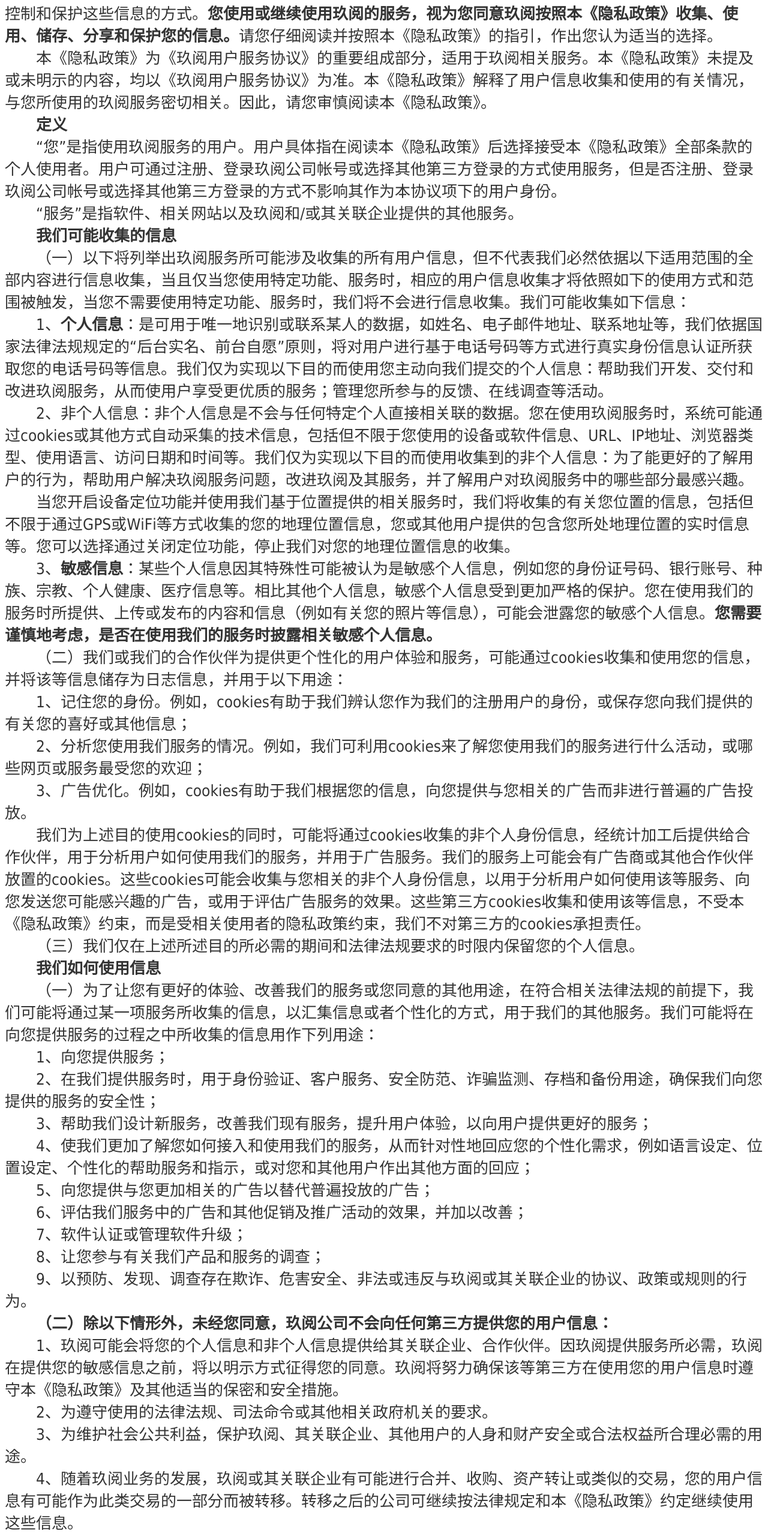
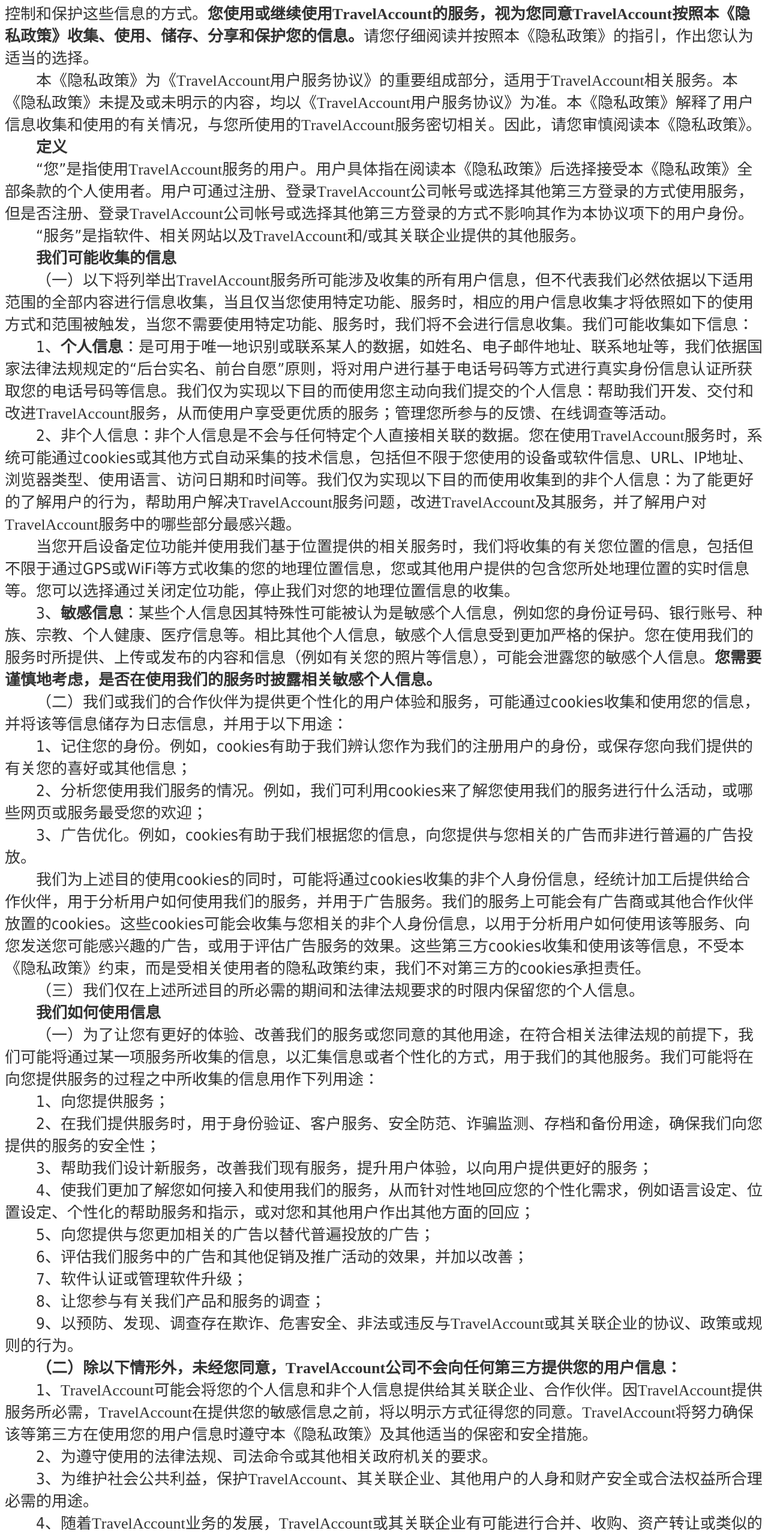
Before and after one commit to ruoling124/BKAidet.github.io, a plain HTML site: page index.html in a window 1280 px wide. Shown: the part 163-2720 px from the top of the page at 60% size. Drawn offline with Linux system fonts and the light colour scheme.

Commit message:
Update index.html

```diff
--- a/index.html
+++ b/index.html
@@ -17,17 +17,17 @@
   </style>
 </head>
 <body>
-<h4 style="margin: 0.0px 0.0px 0.0px 0.0px; text-align: center; line-height: 45.0px; font: 32.0px 'PingFang SC Semibold'; color: #333333; -webkit-text-stroke: #333333"><span class="s1"><b>玖阅隐私政策</b></span></h4>
+<h4 style="margin: 0.0px 0.0px 0.0px 0.0px; text-align: center; line-height: 45.0px; font: 32.0px 'PingFang SC Semibold'; color: #333333; -webkit-text-stroke: #333333"><span class="s1"><b>TravelAccount隐私政策</b></span></h4>
 <p class="p2"><span class="s2"><b>引言</b></span></p>
-<p class="p3"><span class="s3">您在使用我们的服务时，我们可能会收集和使用您的相关信息。我们希望通过本《隐私政策》向您说明，在使用我们的服务时，我们如何收集、使用、储存、分享和保护这些信息，以及我们为您提供的了解、更新、控制和保护这些信息的方式。<b>您使用或继续使用玖阅的服务，视为您同意玖阅按照本《隐私政策》收集、使用、储存、分享和保护您的信息。</b>请您仔细阅读并按照本《隐私政策》的指引，作出您认为适当的选择。</span></p>
-<p class="p3"><span class="s3">本《隐私政策》为《玖阅用户服务协议》的重要组成部分，适用于玖阅相关服务。本《隐私政策》未提及或未明示的内容，均以《玖阅用户服务协议》为准。本《隐私政策》解释了用户信息收集和使用的有关情况，与您所使用的玖阅服务密切相关。因此，请您审慎阅读本《隐私政策》。</span></p>
+<p class="p3"><span class="s3">您在使用我们的服务时，我们可能会收集和使用您的相关信息。我们希望通过本《隐私政策》向您说明，在使用我们的服务时，我们如何收集、使用、储存、分享和保护这些信息，以及我们为您提供的了解、更新、控制和保护这些信息的方式。<b>您使用或继续使用TravelAccount的服务，视为您同意TravelAccount按照本《隐私政策》收集、使用、储存、分享和保护您的信息。</b>请您仔细阅读并按照本《隐私政策》的指引，作出您认为适当的选择。</span></p>
+<p class="p3"><span class="s3">本《隐私政策》为《TravelAccount用户服务协议》的重要组成部分，适用于TravelAccount相关服务。本《隐私政策》未提及或未明示的内容，均以《TravelAccount用户服务协议》为准。本《隐私政策》解释了用户信息收集和使用的有关情况，与您所使用的TravelAccount服务密切相关。因此，请您审慎阅读本《隐私政策》。</span></p>
 <p class="p2"><span class="s2"><b>定义</b></span></p>
-<p class="p4"><span class="s4">“</span><span class="s3">您</span><span class="s4">”</span><span class="s3">是指使用玖阅服务的用户。用户具体指在阅读本《隐私政策》后选择接受本《隐私政策》全部条款的个人使用者。用户可通过注册、登录玖阅公司帐号或选择其他第三方登录的方式使用服务，但是否注册、登录玖阅公司帐号或选择其他第三方登录的方式不影响其作为本协议项下的用户身份。</span></p>
-<p class="p4"><span class="s4">“</span><span class="s3">服务</span><span class="s4">”</span><span class="s3">是指软件、相关网站以及玖阅和</span><span class="s4">/</span><span class="s3">或其关联企业提供的其他服务。</span></p>
+<p class="p4"><span class="s4">“</span><span class="s3">您</span><span class="s4">”</span><span class="s3">是指使用TravelAccount服务的用户。用户具体指在阅读本《隐私政策》后选择接受本《隐私政策》全部条款的个人使用者。用户可通过注册、登录TravelAccount公司帐号或选择其他第三方登录的方式使用服务，但是否注册、登录TravelAccount公司帐号或选择其他第三方登录的方式不影响其作为本协议项下的用户身份。</span></p>
+<p class="p4"><span class="s4">“</span><span class="s3">服务</span><span class="s4">”</span><span class="s3">是指软件、相关网站以及TravelAccount和</span><span class="s4">/</span><span class="s3">或其关联企业提供的其他服务。</span></p>
 <p class="p2"><span class="s2"><b>我们可能收集的信息</b></span></p>
-<p class="p3"><span class="s3">（一）以下将列举出玖阅服务所可能涉及收集的所有用户信息，但不代表我们必然依据以下适用范围的全部内容进行信息收集，当且仅当您使用特定功能、服务时，相应的用户信息收集才将依照如下的使用方式和范围被触发，当您不需要使用特定功能、服务时，我们将不会进行信息收集。我们可能收集如下信息：</span></p>
-<p class="p4"><span class="s4">1</span><span class="s3">、<b>个人信息</b>：是可用于唯一地识别或联系某人的数据，如姓名、电子邮件地址、联系地址等，我们依据国家法律法规规定的</span><span class="s4">“</span><span class="s3">后台实名、前台自愿</span><span class="s4">”</span><span class="s3">原则，将对用户进行基于电话号码等方式进行真实身份信息认证所获取您的电话号码等信息。我们仅为实现以下目的而使用您主动向我们提交的个人信息：帮助我们开发、交付和改进玖阅服务，从而使用户享受更优质的服务；管理您所参与的反馈、在线调查等活动。</span></p>
-<p class="p4"><span class="s4">2</span><span class="s3">、非个人信息：非个人信息是不会与任何特定个人直接相关联的数据。您在使用玖阅服务时，系统可能通过</span><span class="s4">cookies</span><span class="s3">或其他方式自动采集的技术信息，包括但不限于您使用的设备或软件信息、</span><span class="s4">URL</span><span class="s3">、</span><span class="s4">IP</span><span class="s3">地址、浏览器类型、使用语言、访问日期和时间等。我们仅为实现以下目的而使用收集到的非个人信息：为了能更好的了解用户的行为，帮助用户解决玖阅服务问题，改进玖阅及其服务，并了解用户对玖阅服务中的哪些部分最感兴趣。</span></p>
+<p class="p3"><span class="s3">（一）以下将列举出TravelAccount服务所可能涉及收集的所有用户信息，但不代表我们必然依据以下适用范围的全部内容进行信息收集，当且仅当您使用特定功能、服务时，相应的用户信息收集才将依照如下的使用方式和范围被触发，当您不需要使用特定功能、服务时，我们将不会进行信息收集。我们可能收集如下信息：</span></p>
+<p class="p4"><span class="s4">1</span><span class="s3">、<b>个人信息</b>：是可用于唯一地识别或联系某人的数据，如姓名、电子邮件地址、联系地址等，我们依据国家法律法规规定的</span><span class="s4">“</span><span class="s3">后台实名、前台自愿</span><span class="s4">”</span><span class="s3">原则，将对用户进行基于电话号码等方式进行真实身份信息认证所获取您的电话号码等信息。我们仅为实现以下目的而使用您主动向我们提交的个人信息：帮助我们开发、交付和改进TravelAccount服务，从而使用户享受更优质的服务；管理您所参与的反馈、在线调查等活动。</span></p>
+<p class="p4"><span class="s4">2</span><span class="s3">、非个人信息：非个人信息是不会与任何特定个人直接相关联的数据。您在使用TravelAccount服务时，系统可能通过</span><span class="s4">cookies</span><span class="s3">或其他方式自动采集的技术信息，包括但不限于您使用的设备或软件信息、</span><span class="s4">URL</span><span class="s3">、</span><span class="s4">IP</span><span class="s3">地址、浏览器类型、使用语言、访问日期和时间等。我们仅为实现以下目的而使用收集到的非个人信息：为了能更好的了解用户的行为，帮助用户解决TravelAccount服务问题，改进TravelAccount及其服务，并了解用户对TravelAccount服务中的哪些部分最感兴趣。</span></p>
 <p class="p3"><span class="s3">当您开启设备定位功能并使用我们基于位置提供的相关服务时，我们将收集的有关您位置的信息，包括但不限于通过</span><span class="s4">GPS</span><span class="s3">或</span><span class="s4">WiFi</span><span class="s3">等方式收集的您的地理位置信息，您或其他用户提供的包含您所处地理位置的实时信息等。您可以选择通过关闭定位功能，停止我们对您的地理位置信息的收集。</span></p>
 <p class="p4"><span class="s4">3</span><span class="s3">、<b>敏感信息</b>：某些个人信息因其特殊性可能被认为是敏感个人信息，例如您的身份证号码、银行账号、种族、宗教、个人健康、医疗信息等。相比其他个人信息，敏感个人信息受到更加严格的保护。您在使用我们的服务时所提供、上传或发布的内容和信息（例如有关您的照片等信息），可能会泄露您的敏感个人信息。<b>您需要谨慎地考虑，是否在使用我们的服务时披露相关敏感个人信息。</b></span></p>
 <p class="p3"><span class="s3">（二）我们或我们的合作伙伴为提供更个性化的用户体验和服务，可能通过</span><span class="s4">cookies</span><span class="s3">收集和使用您的信息，并将该等信息储存为日志信息，并用于以下用途：</span></p>
@@ -46,32 +46,32 @@
 <p class="p4"><span class="s4">6</span><span class="s3">、评估我们服务中的广告和其他促销及推广活动的效果，并加以改善；</span></p>
 <p class="p4"><span class="s4">7</span><span class="s3">、软件认证或管理软件升级；</span></p>
 <p class="p4"><span class="s4">8</span><span class="s3">、让您参与有关我们产品和服务的调查；</span></p>
-<p class="p4"><span class="s4">9</span><span class="s3">、以预防、发现、调查存在欺诈、危害安全、非法或违反与玖阅或其关联企业的协议、政策或规则的行为。</span></p>
-<p class="p2"><span class="s2"><b>（二）除以下情形外，未经您同意，玖阅公司不会向任何第三方提供您的用户信息：</b></span></p>
-<p class="p4"><span class="s4">1</span><span class="s3">、玖阅可能会将您的个人信息和非个人信息提供给其关联企业、合作伙伴。因玖阅提供服务所必需，玖阅在提供您的敏感信息之前，将以明示方式征得您的同意。玖阅将努力确保该等第三方在使用您的用户信息时遵守本《隐私政策》及其他适当的保密和安全措施。</span></p>
+<p class="p4"><span class="s4">9</span><span class="s3">、以预防、发现、调查存在欺诈、危害安全、非法或违反与TravelAccount或其关联企业的协议、政策或规则的行为。</span></p>
+<p class="p2"><span class="s2"><b>（二）除以下情形外，未经您同意，TravelAccount公司不会向任何第三方提供您的用户信息：</b></span></p>
+<p class="p4"><span class="s4">1</span><span class="s3">、TravelAccount可能会将您的个人信息和非个人信息提供给其关联企业、合作伙伴。因TravelAccount提供服务所必需，TravelAccount在提供您的敏感信息之前，将以明示方式征得您的同意。TravelAccount将努力确保该等第三方在使用您的用户信息时遵守本《隐私政策》及其他适当的保密和安全措施。</span></p>
 <p class="p4"><span class="s4">2</span><span class="s3">、为遵守使用的法律法规、司法命令或其他相关政府机关的要求。</span></p>
-<p class="p4"><span class="s4">3</span><span class="s3">、为维护社会公共利益，保护玖阅、其关联企业、其他用户的人身和财产安全或合法权益所合理必需的用途。</span><span class="s4"><span class="Apple-converted-space"> </span></span></p>
-<p class="p4"><span class="s4">4</span><span class="s3">、随着玖阅业务的发展，玖阅或其关联企业有可能进行合并、收购、资产转让或类似的交易，您的用户信息有可能作为此类交易的一部分而被转移。转移之后的公司可继续按法律规定和本《隐私政策》约定继续使用这些信息。</span></p>
+<p class="p4"><span class="s4">3</span><span class="s3">、为维护社会公共利益，保护TravelAccount、其关联企业、其他用户的人身和财产安全或合法权益所合理必需的用途。</span><span class="s4"><span class="Apple-converted-space"> </span></span></p>
+<p class="p4"><span class="s4">4</span><span class="s3">、随着TravelAccount业务的发展，TravelAccount或其关联企业有可能进行合并、收购、资产转让或类似的交易，您的用户信息有可能作为此类交易的一部分而被转移。转移之后的公司可继续按法律规定和本《隐私政策》约定继续使用这些信息。</span></p>
 <p class="p2"><span class="s2"><b>您如何了解和控制自己的用户信息</b></span></p>
 <p class="p3"><span class="s3">我们将尽一切可能采取适当的技术手段，保证您可以了解、更新和更正自己的注册信息或使用我们的服务时提供的其他用户信息。在了解、更新、更正和删除前述信息时，我们可能会要求您进行身份验证，以保障帐户安全。</span></p>
-<p class="p3"><span class="s3">如您需要更新、更正和删除您提交的用户信息时，可以通过访问玖阅服务的相关操作完成。一般情况下，您可随时修改自己提交的信息，但出于安全性和身份识别的考虑，您可能无法修改注册时提供的某些初始注册信息及验证信息。</span></p>
-<p class="p3"><span class="s3">为方便您登陆或使用玖阅服务，在您选择接受</span><span class="s4">cookies</span><span class="s3">的情况下，我们在有需要时通过</span><span class="s4">cookies</span><span class="s3">技术自动采集相关日志信息；如您选择不接受</span><span class="s4">cookies</span><span class="s3">，则有可能无法享受最佳的服务体验，无法登陆或使用依赖于</span><span class="s4">cookies</span><span class="s3">的服务或功能；如您删除</span><span class="s4">cookies</span><span class="s3">记录，则将删除通过</span><span class="s4">cookies</span><span class="s3">技术自动采集相关日志信息。</span></p>
+<p class="p3"><span class="s3">如您需要更新、更正和删除您提交的用户信息时，可以通过访问TravelAccount服务的相关操作完成。一般情况下，您可随时修改自己提交的信息，但出于安全性和身份识别的考虑，您可能无法修改注册时提供的某些初始注册信息及验证信息。</span></p>
+<p class="p3"><span class="s3">为方便您登陆或使用TravelAccount服务，在您选择接受</span><span class="s4">cookies</span><span class="s3">的情况下，我们在有需要时通过</span><span class="s4">cookies</span><span class="s3">技术自动采集相关日志信息；如您选择不接受</span><span class="s4">cookies</span><span class="s3">，则有可能无法享受最佳的服务体验，无法登陆或使用依赖于</span><span class="s4">cookies</span><span class="s3">的服务或功能；如您删除</span><span class="s4">cookies</span><span class="s3">记录，则将删除通过</span><span class="s4">cookies</span><span class="s3">技术自动采集相关日志信息。</span></p>
 <p class="p2"><span class="s2"><b>信息安全保障</b></span></p>
-<p class="p3"><span class="s3">（一）在使用玖阅服务过程中，玖阅对用户信息采用专业加密存储与传输方式，并运用各种安全技术和程序建立完善的管理制度来保护用户信息，以免遭受未经授权的访问、使用或披露。同时，为确保您的用户信息的安全，我们将公司的隐私和安全准则告知玖阅雇员，并将在玖阅内部严格执行隐私保护措施。</span></p>
+<p class="p3"><span class="s3">（一）在使用TravelAccount服务过程中，TravelAccount对用户信息采用专业加密存储与传输方式，并运用各种安全技术和程序建立完善的管理制度来保护用户信息，以免遭受未经授权的访问、使用或披露。同时，为确保您的用户信息的安全，我们将公司的隐私和安全准则告知TravelAccount雇员，并将在TravelAccount内部严格执行隐私保护措施。</span></p>
 <p class="p3"><span class="s3">（二）当出现下列非因我们过错而对您的信息造成泄露及由此造成的损害结果，我们无需承担任何责任：</span></p>
 <p class="p4"><span class="s4">1</span><span class="s3">、任何由于黑客攻击、计算机病毒侵入或发作、因政府管制而造成的暂时性关闭等影响网络正常经营之不可抗力而造成的个人资料泄露、丢失、被盗用或被篡改等。</span></p>
-<p class="p4"><span class="s4">2</span><span class="s3">、在使用玖阅服务的过程中链接到其它网站或因接受来自第三方的服务所造成之个人资料泄露及由此而导致的任何法律争议和后果。</span></p>
-<p class="p4"><span class="s4">3</span><span class="s3">、如您在使用玖阅服务（例如留言、评论等）的过程中主动公开、上传、发布或向第三方提供您的个人信息的，其他用户可能会收集您的个人信息，您应自行负责提交或分享的个人信息所造成的后果。</span></p>
+<p class="p4"><span class="s4">2</span><span class="s3">、在使用TravelAccount服务的过程中链接到其它网站或因接受来自第三方的服务所造成之个人资料泄露及由此而导致的任何法律争议和后果。</span></p>
+<p class="p4"><span class="s4">3</span><span class="s3">、如您在使用TravelAccount服务（例如留言、评论等）的过程中主动公开、上传、发布或向第三方提供您的个人信息的，其他用户可能会收集您的个人信息，您应自行负责提交或分享的个人信息所造成的后果。</span></p>
 <p class="p2"><span class="s2"><b>信息共享</b></span></p>
 <p class="p3"><span class="s3">我们的服务可能包括或链接至第三方提供的社交媒体或其他服务。例如，您可利用</span><span class="s4">“</span><span class="s3">分享</span><span class="s4">”</span><span class="s3">功能将某些内容分享到该等第三方社交媒体服务或其他服务，或您可利用第三方帐户登录我们的服务，这些功能可能会收集、共享您的信息（包括因</span><span class="s4">cookies</span><span class="s3">获取到的日志信息）。您使用该等第三方的社交媒体服务或其他服务，须受第三方自己的服务条款及隐私政策约束，您需要仔细阅读其条款。</span></p>
 <p class="p2"><span class="s2"><b>未成年人的个人信息保护</b></span></p>
-<p class="p2"><span class="s2"><b>我们非常重视对未成年人个人信息的保护，但我们无法保证时刻都能准确、真实地了解到您的年龄。若您是</b></span><span class="s4"><b>18</b></span><span class="s2"><b>周岁以下的未成年人，在使用玖阅的服务前，应事先取得家长或法定监护人的书面同意，并在家长或法定监护人指导下使用玖阅服务。</b></span></p>
+<p class="p2"><span class="s2"><b>我们非常重视对未成年人个人信息的保护，但我们无法保证时刻都能准确、真实地了解到您的年龄。若您是</b></span><span class="s4"><b>18</b></span><span class="s2"><b>周岁以下的未成年人，在使用TravelAccount的服务前，应事先取得家长或法定监护人的书面同意，并在家长或法定监护人指导下使用TravelAccount服务。</b></span></p>
 <p class="p2"><span class="s2"><b>《隐私政策》的修订及生效</b></span></p>
 <p class="p3"><span class="s3">随着我们的服务范围扩大，我们可能适时修订本《隐私政策》的条款，该等修订构成本《隐私政策》的一部分。如该等修订造成您在本《隐私政策》下权利的实质改变，我们将在修订生效前通过显著位置提示或以其他方式通知您，为避免您不能及时获知该等修订，请您经常阅读本《隐私政策》。无论何种方式，若您继续使用我们的服务，即表示同意受经修订的本《隐私政策》的约束。</span></p>
 <p class="p3"><span class="s3"><b>本《隐私政策》于</b></span><span class="s4"><b>2018</b></span><span class="s3"><b>年</b></span><span class="s4"><b>10</b></span><span class="s3"><b>月</b></span><span class="s4"><b>7</b></span><span class="s3"><b>日修订并生效。</b></span></p>
 <p class="p2"><span class="s2"><b>与我们联系</b></span></p>
-<p class="p3"><span class="s3">若您认为玖阅存在违反前述范围yeyue_77@sina.com使用该等隐私信息的，您可以通过书面函件（地址：北京市朝阳区</span><span class="s4"> </span><span class="s3">邮编：</span><span class="s4">100000</span><span class="s3">）或电子邮件的方式（邮箱：</span></p>
+<p class="p3"><span class="s3">若您认为TravelAccount存在违反前述范围yeyue_77@sina.com使用该等隐私信息的，您可以通过书面函件（地址：北京市朝阳区</span><span class="s4"> </span><span class="s3">邮编：</span><span class="s4">100000</span><span class="s3">）或电子邮件的方式（邮箱：</span></p>
 <p class="p4"><span class="s4">yeyue_77@sina.com</span><span class="s3">）与我们进行联系，我们将及时核实处理。</span></p>
-<p class="p3"><span class="s3">玖阅</span></p>
+<p class="p3"><span class="s3">TravelAccount</span></p>
 </body>
 </html>
```
